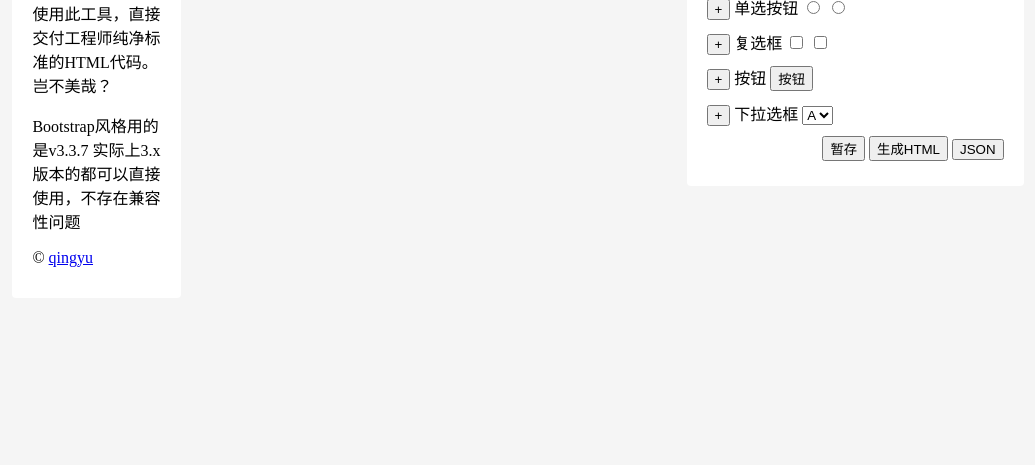
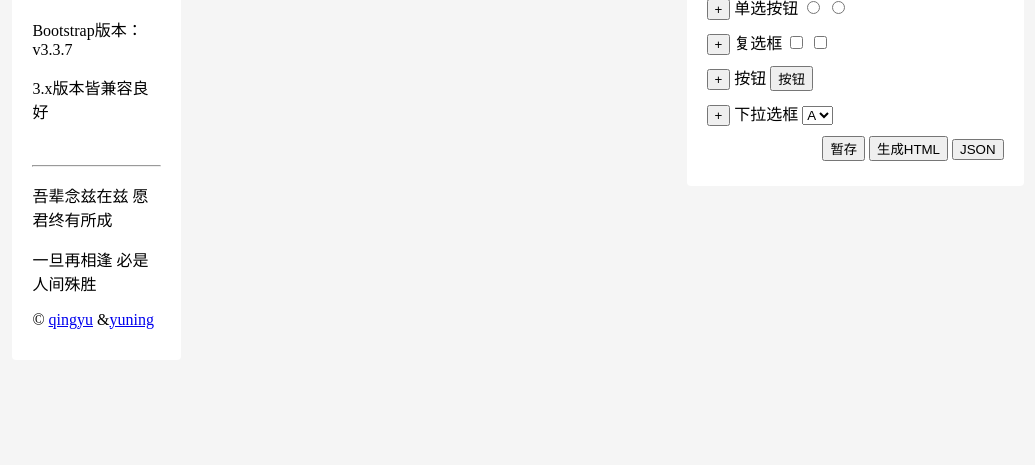
Before and after one commit to kissjacky/form-generator, a PHP site: page / in a window 1280 px wide. Shown: the part 335-800 px from the top of the page, without its empty margins (122-1157 px from the left). Run offline with PHP 8.4, Linux system fonts and the light colour scheme; some libraries are stand-ins or nearby versions.

Commit message:
修改了一点前端，改了下说明，没了

```diff
--- a/index.php
+++ b/index.php
@@ -23,10 +23,16 @@ $lang = [
         'add' => '添加新元素',
         'preview' => '预览',
         'instruction' => '说明',
-        'instruction_text' => '<p>可视化地生成Html表单代码，减少工程师手动码转的辛苦</p>
-<p>产品经理亦可直接使用此工具，直接交付工程师纯净标准的HTML代码。岂不美哉？</p>
-<p>Bootstrap风格用的是v3.3.7 实际上3.x版本的都可以直接使用，不存在兼容性问题</p>
-<p>&copy; <a href="https://qingyu.me">qingyu</a>&nbsp;
+        'instruction_text' => '
+<p>可视化地生成表单HTML代码</p>
+
+<p>产品经理亦可借此工具直接交付标准HTML代码</p>
+<p>Bootstrap版本：v3.3.7 </p>
+<p>3.x版本皆兼容良好</p>
+<br/><hr/>
+<p>吾辈念兹在兹 愿君终有所成</p>
+<p>一旦再相逢 必是人间殊胜</p>
+<p>&copy; <a href="https://qingyu.me">qingyu</a>&nbsp;&<a href="http://www.caoyuning.com">yuning</a>&nbsp;
 </p>',
         'generate_html' => '生成HTML',
         'generated_html' => '结果HTML',
@@ -60,7 +66,10 @@ $lang = [
         'instruction_text' => '<p>Generate HTML Form code, reduce the hard manual work of engineers</p>
 <p>You can also use it if you’re a PM, directly deliver the code to your R&D, isn\'t that wonderful?</p>
 <p>Bootstrap v3.3.7 achieved, in fact, all v3.x are painless.</p>
-<p>&copy; <a href="https://qingyu.me">qingyu</a>&nbsp;
+<br/><hr/>
+<p>When Your Promise Is Fulfilled</p>
+<p>We Will Be Ready For Your Return</p>
+<p>&copy; &nbsp;&<a href="http://www.caoyuning.com">yuning</a>&nbsp;<a href="https://qingyu.me">qingyu</a>&nbsp;&<a href="http://www.caoyuning.com">yuning</a>&nbsp;
 </p>',
         'generate_html' => 'Generate HTML',
         'generated_html' => 'Generated HTML',
@@ -185,7 +194,7 @@ $style = empty($_COOKIE['style']) ? 'native' : $_COOKIE['style'];
 	</style>
 </head>
 <body>
-<a href="https://github.com/JackyMamba/form-generator"><img style="position: absolute; top: 0; right: 0; border: 0;" src="https://camo.githubusercontent.com/652c5b9acfaddf3a9c326fa6bde407b87f7be0f4/68747470733a2f2f73332e616d617a6f6e6177732e636f6d2f6769746875622f726962626f6e732f666f726b6d655f72696768745f6f72616e67655f6666373630302e706e67" alt="Fork me on GitHub" data-canonical-src="https://s3.amazonaws.com/github/ribbons/forkme_right_orange_ff7600.png"></a>
+<a href="https://github.com/JackyMamba/form-generator"><img style="position: absolute; top: 0; right: 0; border: 0;" src="https://camo.githubusercontent.com/a6677b08c955af8400f44c6298f40e7d19cc5b2d/68747470733a2f2f73332e616d617a6f6e6177732e636f6d2f6769746875622f726962626f6e732f666f726b6d655f72696768745f677261795f3664366436642e706e67" alt="Fork me on GitHub" data-canonical-src="https://s3.amazonaws.com/github/ribbons/forkme_right_gray_6d6d6d.png"></a>
 <div class="hfg-container">
 	<div><h3 style="color: black;"><?=$i18n['title']?></h3></div>
 	<div class="hfg-row">
```
Also changed, not shown: README.md.
